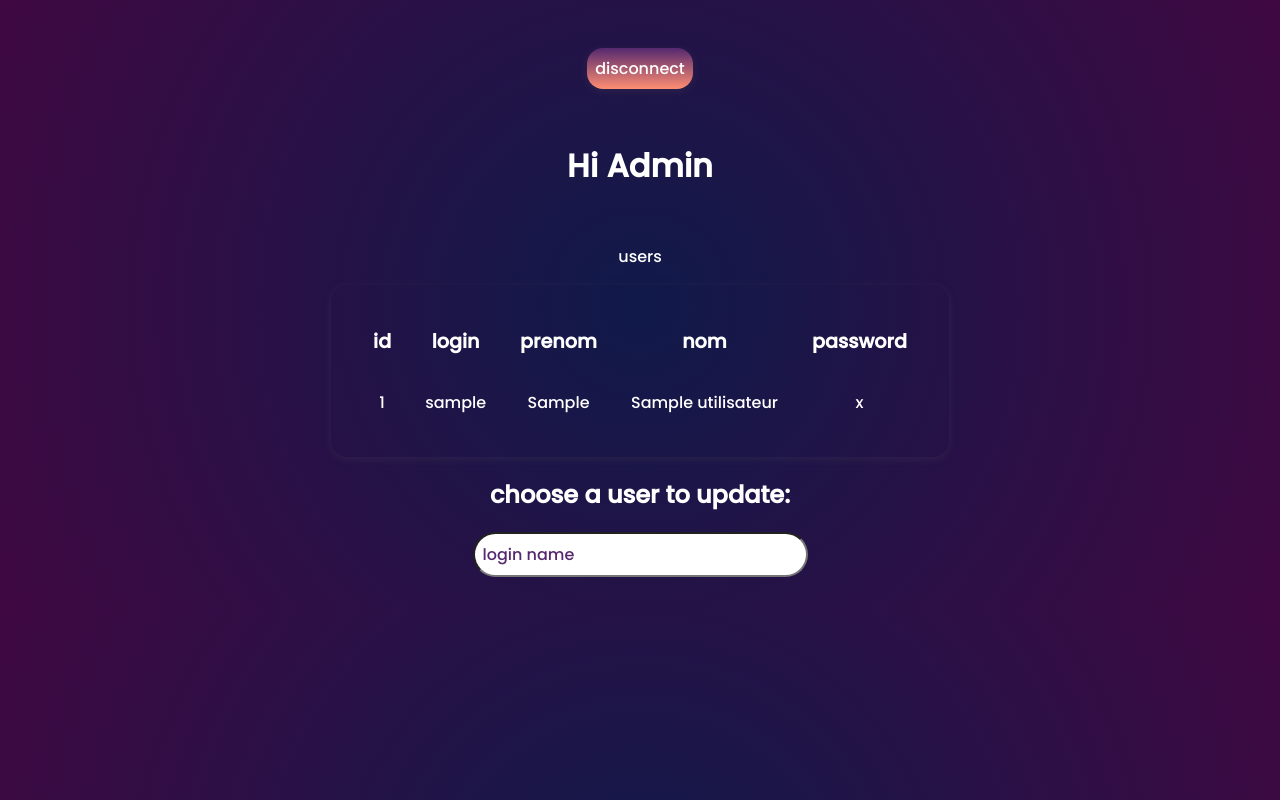
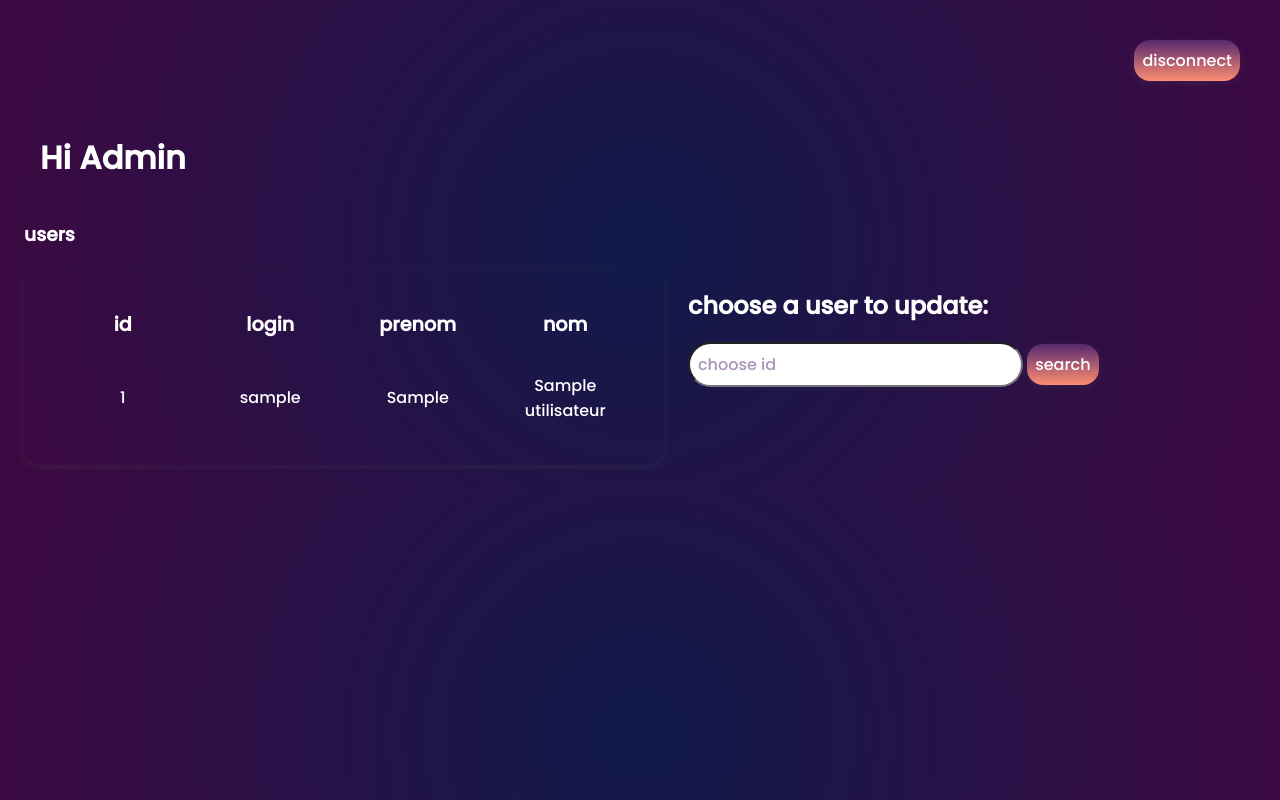
Before and after one commit to Giacomo-DeGrandi/module-connexion, a PHP site: page /pages/admin.php in a window 1280 px wide. Run offline with PHP 8.4, Linux system fonts and the light colour scheme; tables that the repository leaves empty or names only in its code hold one stand-in row (values such as "Sample post").

Commit message:
modif admin et css general

```diff
--- a/pages/admin.php
+++ b/pages/admin.php
@@ -11,7 +11,7 @@ session_start();
 	<link href="modcon.css" rel="stylesheet">
 </head>
 <body>
-<main id="adminmain">
+<main >
 	<header>
 		<form action='' method="post">
 			<input type="submit" name="disconnect" value="disconnect" class="buttons1">
@@ -21,7 +21,7 @@ session_start();
 
 <?php
 
-echo "<p>users</p>";
+echo "<h3>users</h3>";
 
 
 $servername = 'localhost';
@@ -32,7 +32,7 @@ $database = 'moduleconnexion';
 $conn = mysqli_connect($servername, $username, $password, $database);	// establish my connexion
 
 
-	$quest = " SELECT * FROM utilisateurs ";
+	$quest = " SELECT id,login,prenom,nom FROM utilisateurs ";
 
 	$req = mysqli_query($conn,$quest);
 
@@ -45,9 +45,9 @@ $conn = mysqli_connect($servername, $username, $password, $database);	// establi
 		}
 
 ?>
-
-<table id="admintable">
-	<tr>
+	<div id="wrappermainadmin">
+		<table id="admintable">
+			<tr>
 
 <?php
 
@@ -58,10 +58,13 @@ foreach($res[0] as $k => $v){
 
 foreach ($res as $k2 => $v2){
 	echo '<tr>';
+
 	foreach($v2 as $k3 => $v3){
 		echo '<td>'. $v3 .' '. '</td>';
 		}
+
 }
+
 
 if (isset($_POST['disconnect'])){
 	unset($_SESSION['login']);
@@ -69,25 +72,89 @@ if (isset($_POST['disconnect'])){
 	header("Location: connexion.php");
 }
 
+
 ?>
 
 </tr>
 </table>
 
-<h2>choose a user to update:</h2>
-	<form action='' method="post">
-		<input type="text" name="login" placeholder="login name" ><br>
-	</form>
+	<div id="userupdate">
+		<h2>choose a user to update:</h2>
+		<form action='' method="post">
+			<input type="text" name="idup" placeholder="choose id" >
+			<input type="submit" name="search" value="search" class="buttons1">
+		</form>
 
 <?php
 
-if(isset($_POST['login'])){
 
+
+if(isset($_POST['idup'])){
+	foreach ($res as $k2 => $v2){
+		foreach($v2 as $k3 => $v3){
+			if($_POST['idup'] == $v3 ){
+
+				$tempid = $_POST['idup'];
+
+			}
+		}
+	}
+
+	if( $tempid = $_POST['idup']){
+
+		echo '<div id="changedetails">';
+		echo '<br><form action="" method="post" >
+					<input type="text" name="login" placeholder="new login" ><br>
+					<input type="text" name="prenom" placeholder="new prenom"><br>
+					<input type="text" name="nom" placeholder="new nom"><br>
+					<input type="password" name="password" placeholder="new password">
+					<br>
+					<input type="submit" name="submit" value="send" class="buttons1">
+				</form>';
+		echo '</div>';
+	}
+}
+
+if (isset($_POST['login'])&& ($_POST['login']) != '') {
+
+			$quest = "SELECT login FROM utilisateurs ";
+
+			$req = mysqli_query($conn,$quest);
+
+			$res = mysqli_fetch_all($req, MYSQLI_ASSOC);
+
+			for($i=0; $i<isset($res[$i]); $i++){
+				foreach($res[$i] as $k => $v){
+					if($v !== $_POST['login']){
+						if  (   (isset($_POST['prenom']) and ($_POST['prenom']) != '') and
+								 	(isset($_POST['nom']) and ($_POST['nom']) != '') and
+								 	(isset($_POST['password']) and ($_POST['password']) != '')	)	{	//**
+
+								$login = $_POST['login'];
+								$prenom = $_POST['prenom'];
+								$nom = $_POST['nom'];
+								$password = $_POST['password'];
+
+								$quest2= "UPDATE utilisateurs SET login = '$login', prenom = '$prenom', nom = '$nom', password = '$password' WHERE login = '$tempid' ";
+
+								$req2 = mysqli_query($conn,$quest2);
+
+								if(isset($_POST['submit'])){
+
+									header( "Location: adimin.php" );
+								}
+
+						}	else { 	echo 'error . all fields are required';	}						//**isset($_POST['pass.
+					}	else {	echo 'error . log in name alreasy exists';	}							//**if($v !== $_POST['l..
+				}
+			}
 }
 
 
+
 ?>
-
+		</div>   <!--userupdate -->
+	</div> <!--mainwrapper div -->
 </main>
 </body>
 </html>
--- a/pages/modcon.css
+++ b/pages/modcon.css
@@ -21,19 +21,25 @@ a {
 }
 
 #adminmain {
-		display: flex;
-		flex-direction: column;
 		justify-content: center;
 		align-items: center;
 		padding: 3vh;
 }
 
+#wrappermainadmin{
+	display: flex;
+}
+
+
+
 #admintable {
-		display: flex;
-		flex-direction: column;
-		justify-content: center;
+		width: 80vh;
 		align-items: center;
 		padding: 3vh;
+}
+
+#userupdate {
+	margin-left: 3vh;
 }
 
 #connbody {
@@ -101,12 +107,32 @@ hr {
 	display: flex;
 	flex-direction: column;
 	justify-content: center;
+}
 
+#noteform {
+	display: flex;
+	flex-direction: column;
+	align-items: center;
+	margin-top: 4vh;
+}
+
+#note {
+		font-family: 'Poppins', sans-serif;
+		font-size: 1.2em;
+	border-radius: 2vh;
+	color:whitesmoke ;
+	background: rgb(16,26,74);
+	background: radial-gradient(circle, rgba(16,26,74,1) 0%, rgba(63,8,66,1) 100%);
+}
+
+#wrapform {
+	display: flex;
+	justify-content: space-evenly;
 }
 
 input::placeholder {
   color: #55286F;
-  opacity: 1;
+  opacity: 0.5;
 }
 
 form input{
```
Also changed, not shown: pages/connexion.php (+13 -6 lines), pages/inscription.php (+9 -1 lines), pages/profil.php (+10 -0 lines).
